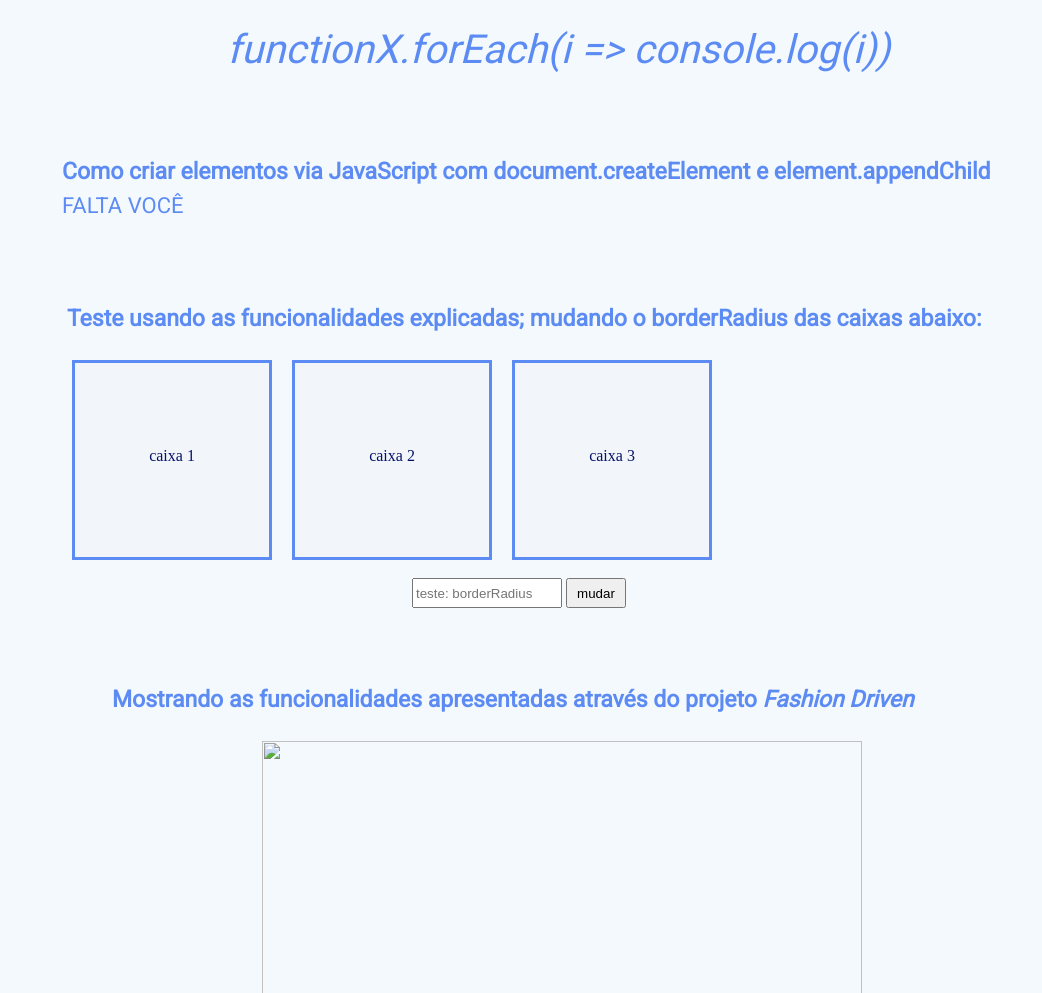
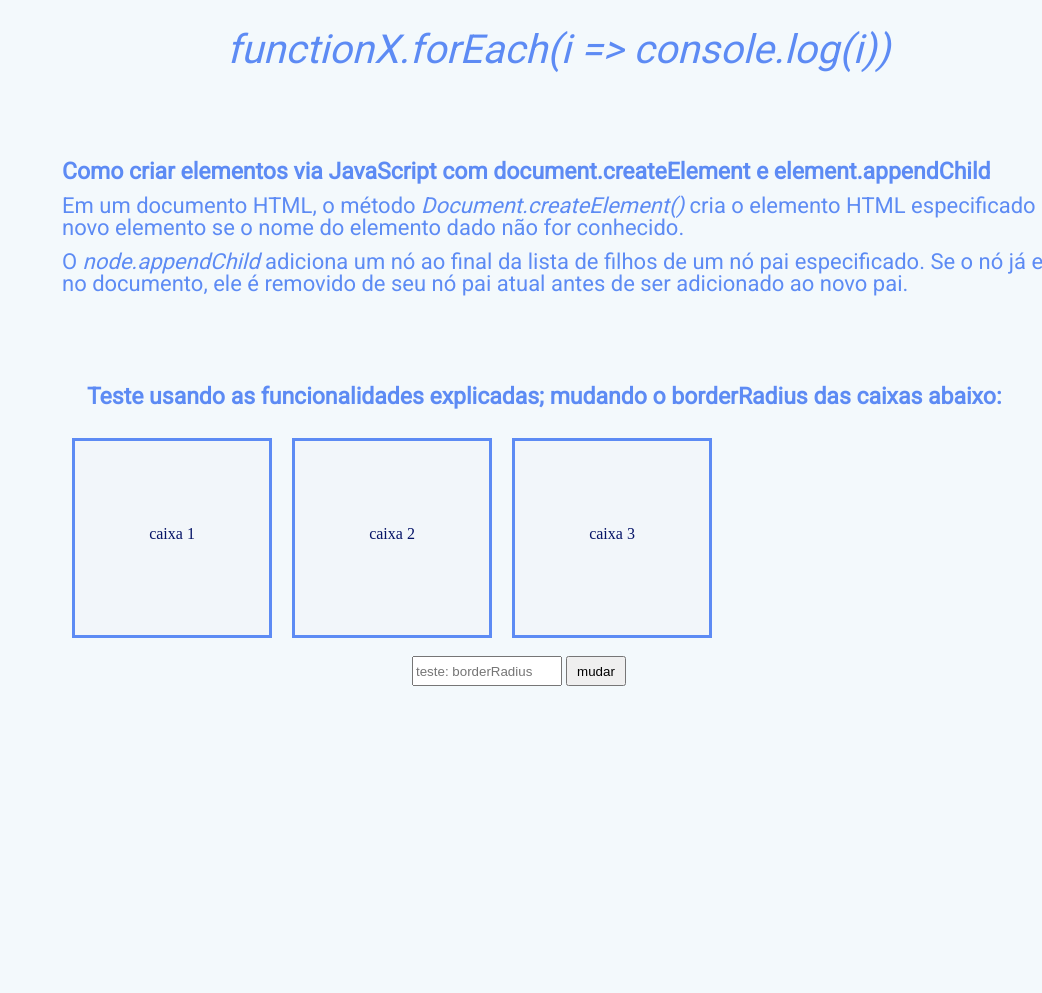
Before and after one commit to Vittorio-Fassano/POC_Manipula-oDeDOM, a plain HTML site: page index.html in a window 1280 px wide. Shown: the part 3203-4196 px from the top of the page, without its empty margins (238-1280 px from the left). After the commit the page ends 3989 px from the top, so only its background shows below. Drawn offline with Linux system fonts and the light colour scheme.

Commit message:
Version 3

```diff
--- a/index.html
+++ b/index.html
@@ -81,7 +81,9 @@
 
     <section>
         <h1>Como criar elementos via JavaScript com document.createElement e element.appendChild</h1>
-        <p>FALTA VOCÊ</p>
+        <p>Em um documento HTML, o método <i>Document.createElement()</i> cria o elemento HTML especificado
+            ou novo elemento se o nome do elemento dado não for conhecido.</p>
+        <p>O <i>node.appendChild</i> adiciona um nó ao final da lista de filhos de um nó pai especificado. Se o nó já existir no documento, ele é removido de seu nó pai atual antes de ser adicionado ao novo pai.</p>
     </section>
 
     <h1 class="tituloteste">Teste usando as funcionalidades explicadas; mudando o borderRadius das caixas abaixo:</h1>
@@ -100,14 +102,6 @@
     <input placeholder="teste: borderRadius" id="input-1" type="number"></input>
     <button onclick="alterarRadius()">mudar</button>
 
-    <h1 class="titulofashion">Mostrando as funcionalidades apresentadas através do projeto <i>Fashion Driven</i></h1>
-    <h ref = ""></h>
-    <section>
-        <img class = "" src="">
-        <img class = "" src="">
-        <img class = "" src="">
-        <img class = "" src="">
-    </section>
 
 
     <script src="script.js"></script>
--- a/style.css
+++ b/style.css
@@ -126,17 +126,6 @@ button {
     font-weight: bold;
     color: #5D8BF4;
     margin-top: 70px;
-    margin-left: 305px;
+    margin-left: 325px;
     margin-bottom: -70px;
 }
-
-.titulofashion {
-    font-family: Roboto;
-    font-size: 23px;
-    font-style: normal;
-    font-weight: bold;
-    color: #5D8BF4;
-    margin-top: -20px;
-    margin-left: 350px;
-    margin-bottom: 0px;
-}
```
Also changed, not shown: imagens/createelement.jpeg (added).
